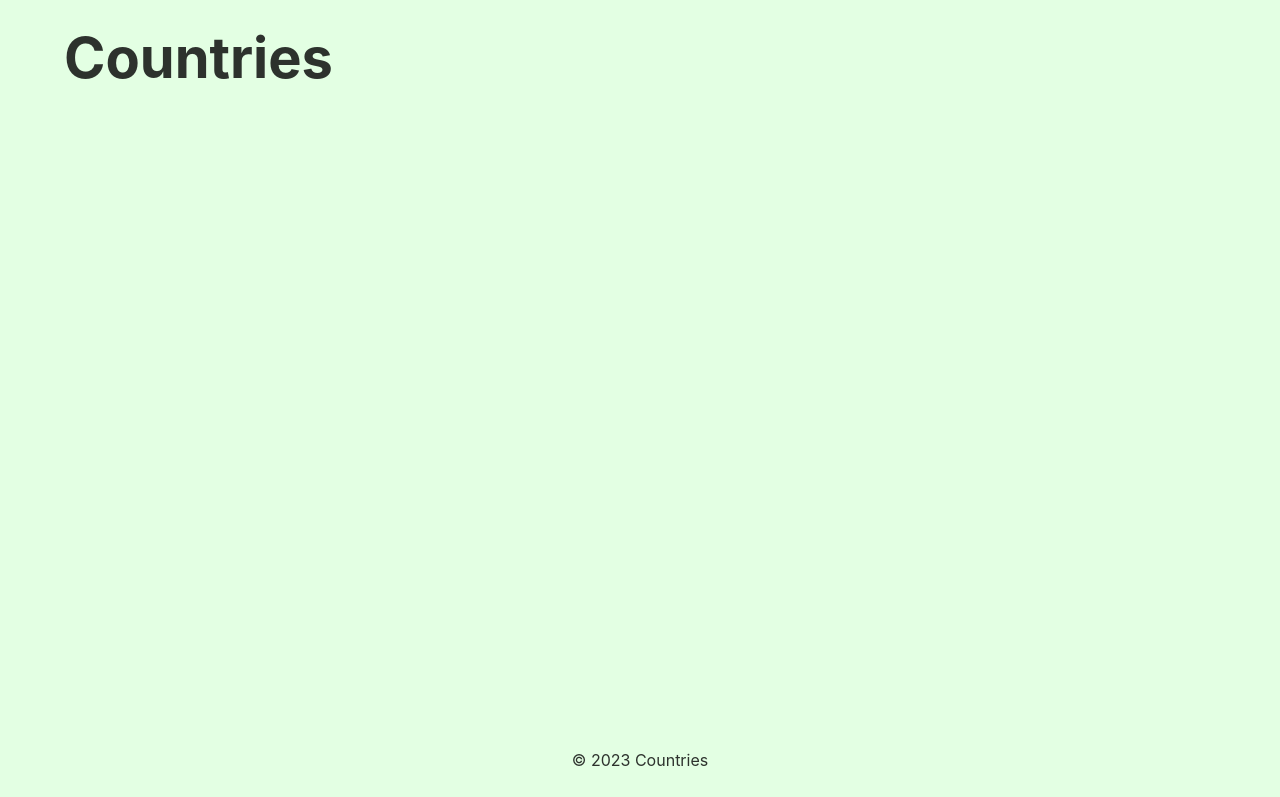
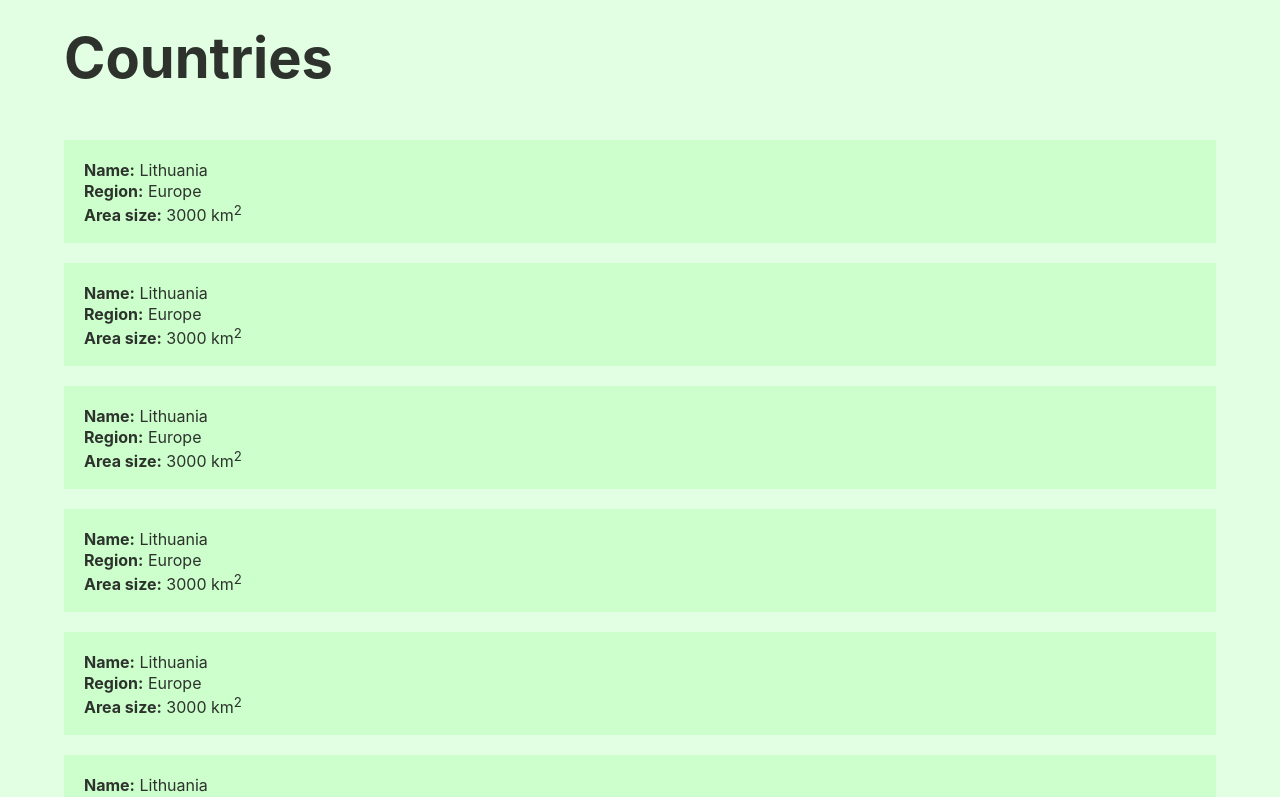
Before and after one commit to ViktorijaMart/countries-app, a React (Create React App) app: page / in a window 1280 px wide. Shown: the top 797 px of the page. Built offline with nearby package versions, Linux system fonts and the light colour scheme.

Commit message:
added Countries component

```diff
--- a/src/App.tsx
+++ b/src/App.tsx
@@ -1,6 +1,7 @@
 import React from "react";
 
 import styles from "./App.module.css";
+import Countries from "./components/Countries/Countries";
 import Footer from "./components/Layout/Footer";
 import Header from "./components/Layout/Header";
 
@@ -8,6 +9,7 @@ function App() {
   return (
     <div className={styles.app}>
       <Header />
+      <Countries />
       <Footer />
     </div>
   );
--- /dev/null
+++ b/src/components/Countries/Countries.tsx
@@ -0,0 +1,23 @@
+import Row from "../UI/Row";
+import Country from "./Country/Country";
+
+const Countries = () => {
+  return (
+    <Row>
+      <div>
+        <Country />
+        <Country />
+        <Country />
+        <Country />
+        <Country />
+        <Country />
+        <Country />
+        <Country />
+        <Country />
+        <Country />
+      </div>
+    </Row>
+  );
+};
+
+export default Countries;
--- /dev/null
+++ b/src/components/Countries/Country/Country.module.css
@@ -0,0 +1,14 @@
+.country {
+  background-color: #ccffcc;
+  padding: 20px;
+  margin-bottom: 20px;
+}
+
+.country > p {
+  height: 21px;
+}
+
+.country__area-size--superscript {
+  font-size: 0.83em;
+  vertical-align: super;
+}
--- /dev/null
+++ b/src/components/Countries/Country/Country.tsx
@@ -0,0 +1,20 @@
+import styles from "./Country.module.css";
+
+const Country = () => {
+  return (
+    <div className={styles["country"]}>
+      <p className={styles["country__name"]}>
+        <b>Name:</b> Lithuania
+      </p>
+      <p className={styles["country__region"]}>
+        <b>Region:</b> Europe
+      </p>
+      <p className={styles["country__area-size"]}>
+        <b>Area size:</b> 3000 km
+        <span className={styles["country__area-size--superscript"]}>2</span>
+      </p>
+    </div>
+  );
+};
+
+export default Country;
```
